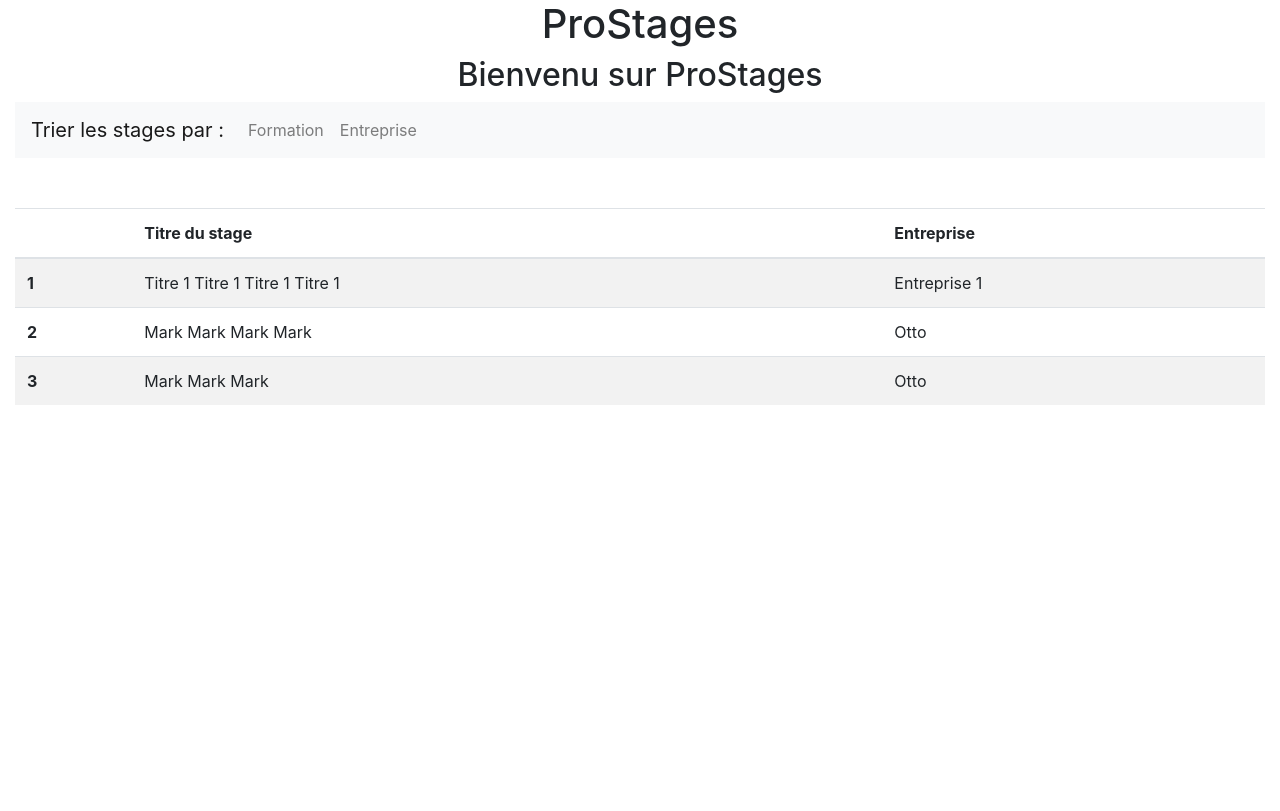
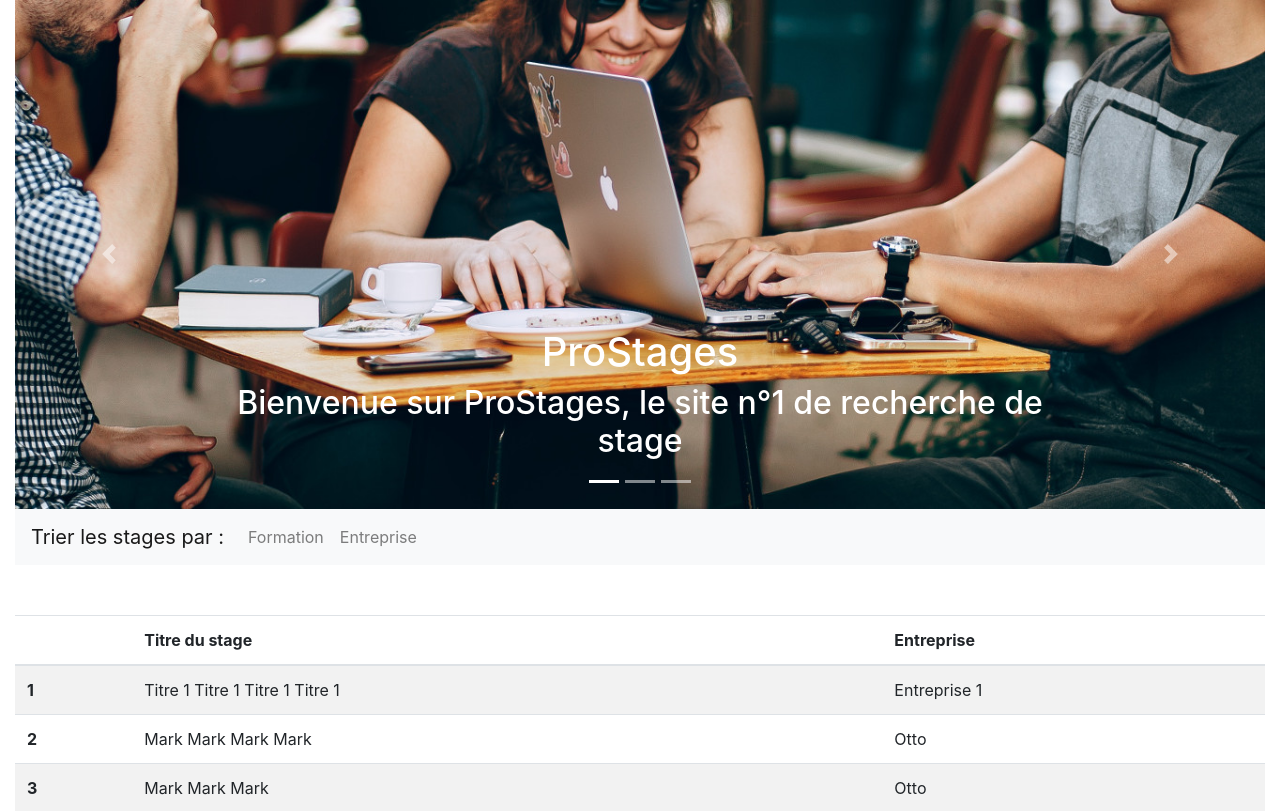
Before and after one commit to Thomas-Nadal/ProStages, a Symfony app: template templates/pro_stages/index.html.twig in a window 1280 px wide. Shown: the top 811 px of the page. Before the commit the page ends 405 px from the top, so only its background shows below. Run offline with Twig, Linux system fonts and the light colour scheme; the template is opened without the code that fills it, so the values that code supplies are empty; some libraries are stand-ins or nearby versions.

Commit message:
Ajout d'un caroussel et suppression des titres h1 et h2 en haut de page sur la page index.html.twig

```diff
--- a/templates/pro_stages/index.html.twig
+++ b/templates/pro_stages/index.html.twig
@@ -10,12 +10,56 @@
 
 {% block header %}
 	<div class="container-fluid">
-		<div class="row">
-			<div class="col-12">
-					<h1  align="center">ProStages</h1>
-					<h2  align="center">Bienvenu sur ProStages</h2>
-			</div>
-		</div>
+		<div class="carousel slide" id="carousel-6385">
+            <ol class="carousel-indicators">
+				<li data-slide-to="0" data-target="#carousel-6385" class="active"></li>
+                <li data-slide-to="1" data-target="#carousel-6385"></li>
+                <li data-slide-to="2" data-target="#carousel-6385"></li>
+            </ol>
+            <div class="carousel-inner">
+                <div class="carousel-item active">
+					<img class="d-block w-100" alt="Carousel Bootstrap First" src="{{asset('/images/slider1.jpg')}}"/>
+					<div class="carousel-caption">
+                    <h1>
+                      ProStages
+                    </h1>
+                    <h2>
+                      Bienvenue sur ProStages, le site n°1 de recherche de stage
+                    </h2>
+                  </div>
+                </div>
+                <div class="carousel-item">
+                  <img class="d-block w-100" alt="Carousel Bootstrap Second" src="{{asset('/images/slider3.jpg')}}"/>
+                  <div class="carousel-caption">
+					<h1>
+                      ProStages
+                    </h1>
+                    <h2>
+                      Vous recherchez un stage dans une entreprise en particulier ?
+                    </h2>
+                  </div>
+                </div>
+                <div class="carousel-item">
+                  <img class="d-block w-100" alt="Carousel Bootstrap Third" src="{{asset('/images/slider2.jpg')}}"/>
+                  <div class="carousel-caption">
+					<h1>
+                      ProStages
+                    </h1>
+                    <h2>
+                      Vous recherchez un stage pour une formation précise ?
+                    </h2>
+                  </div>
+                </div>
+              </div>
+            <a class="carousel-control-prev" href="#carousel-6385" data-slide="prev">
+				<span class="carousel-control-prev-icon"></span>
+				<span class="sr-only">Previous</span>
+			</a>
+			<a class="carousel-control-next" href="#carousel-6385" data-slide="next">
+				<span class="carousel-control-next-icon"></span>
+				<span class="sr-only">Next</span>
+			</a>
+        </div>
 	</div>
 {% endblock %}
 
```
Also changed, not shown: public/images/slider1.jpg (added), public/images/slider2.jpg (added), public/images/slider3.jpg (added), 3 other files.
